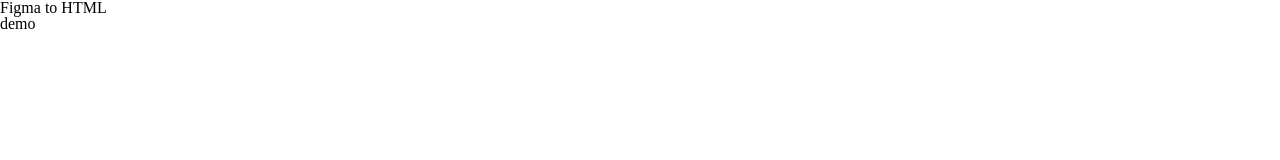
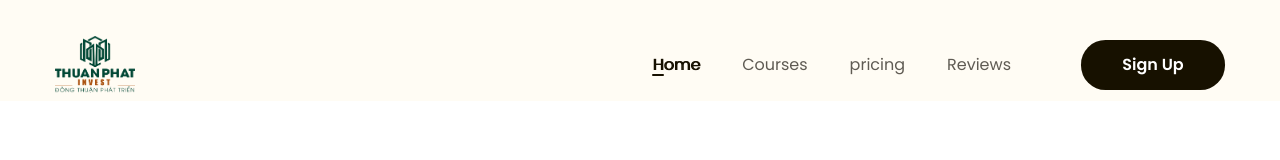
Before and after one commit to XuanDu92/web1, a plain HTML site: page index.html in a window 1280 px wide. Shown: the top 160 px of the page. Drawn offline with Linux system fonts and the light colour scheme.

Commit message:
first commit

```diff
--- a/assets/css/style.css
+++ b/assets/css/style.css
@@ -1,10 +1,84 @@
-*{
-    box-sizing: border-box;
+.logo {
+  width: 80px;
 }
-html{
-    font-size: 62.5%;
+* {
+  box-sizing: border-box;
+}
+html {
+  font-size: 62.5%;
 }
 /* Khôi phục lại cỡ chữ mặc định theo rem */
-body{
-    font-size: 1.6rem;
+body {
+  font-size: 1.6rem;
+  font-family: "Poppins", sans-serif;
 }
+/* Thuộc tính dùng chung */
+a {
+  text-decoration: none;
+}
+.main-content {
+  width: 1170px;
+  max-width: calc(100% - 48px);
+  margin-left: auto;
+  margin-right: auto;
+}
+.btn {
+  display: inline-block;
+  min-width: 118px;
+  padding: 0px 16px;
+  line-height: 50px;
+  color: #fff;
+  text-align: center;
+  font-size: 1.6rem;
+  font-weight: 600;
+  border-radius: 2.45rem;
+  background: #171100;
+}
+/* header */
+.header {
+  background: #fffcf4;
+}
+.header.fixed {
+  position: sticky;
+  top: -28px;
+}
+.header .body {
+  display: flex;
+  align-items: center;
+  padding: 36px 0 8px;
+}
+.nav {
+  margin-left: auto;
+}
+.nav ul {
+  display: flex;
+}
+.nav a {
+  position: relative;
+  color: #5f5b53;
+  font-size: 1.6rem;
+  padding: 8px 21px;
+}
+.nav li.active a,
+.nav a:hover {
+  color: #171100;
+  /* font-weight: 600; */
+  text-shadow: 1px 0 0 currentColor;
+}
+.nav li.active a::after {
+  position: absolute;
+  left: 21px;
+  bottom: 8px;
+  display: block;
+  content: "";
+  width: 12px;
+  height: 2px;
+  border-radius: 1px;
+  background: #171100;
+}
+.header .btn-sign-up {
+  min-width: 144px;
+}
+.header .action{
+  margin-left: 49px;
+}
--- a/index.html
+++ b/index.html
@@ -1,15 +1,51 @@
 <!DOCTYPE html>
 <html lang="en">
-<head>
-    <meta charset="UTF-8">
-    <meta name="viewport" content="width=device-width, initial-scale=1.0">
+  <head>
+    <meta charset="UTF-8" />
+    <meta name="viewport" content="width=device-width, initial-scale=1.0" />
+
     <!-- reset css -->
-     <link rel="stylesheet" href="./assets/css/reset.css">
-     <link rel="stylesheet" href="./assets/css/style.css">
+    <link rel="stylesheet" href="./assets/css/reset.css" />
+    <!-- embed font -->
+    <link rel="preconnect" href="https://fonts.googleapis.com" />
+    <link rel="preconnect" href="https://fonts.gstatic.com" crossorigin />
+    <link
+      href="https://fonts.googleapis.com/css2?family=Poppins:ital,wght@0,100;0,200;0,300;0,400;0,500;0,600;0,700;0,800;0,900;1,100;1,200;1,300;1,400;1,500;1,600;1,700;1,800;1,900&family=Sen:wght@400..800&display=swap"
+      rel="stylesheet"
+    />
+    <link rel="stylesheet" href="./assets/css/style.css" />
     <title>Figma to HTML</title>
-</head>
-<body>
-    <h1>Figma to HTML</h1>
-    <h2>demo</h2>
-</body>
+  </head>
+  <body style="height: 10000px;">
+    <!-- header -->
+     <header class="header fixed">
+        <div class="main-content">
+            <div class="body">
+                <!-- logo -->
+                 <img src="./assets/img/logo moi.png" alt="Logothuanphat" class="logo">
+                 <!-- nav -->
+                  <nav class="nav">
+                    <ul>
+                        <li class="active">
+                            <a href="#!">Home</a>
+                        </li>
+                        <li>
+                            <a href="#!">Courses</a>
+                        </li>
+                        <li>
+                            <a href="#!">pricing</a>
+                        </li>
+                        <li>
+                            <a href="#!">Reviews</a>
+                        </li>
+                    </ul>
+                  </nav>
+                  <!-- btn -->
+                   <div class="action">
+                    <a href="#!" class="btn btn-sign-up">Sign Up</a>
+                   </div>
+            </div>
+        </div>
+     </header>
+  </body>
 </html>
```
Also changed, not shown: assets/img/logo moi.png (added).
